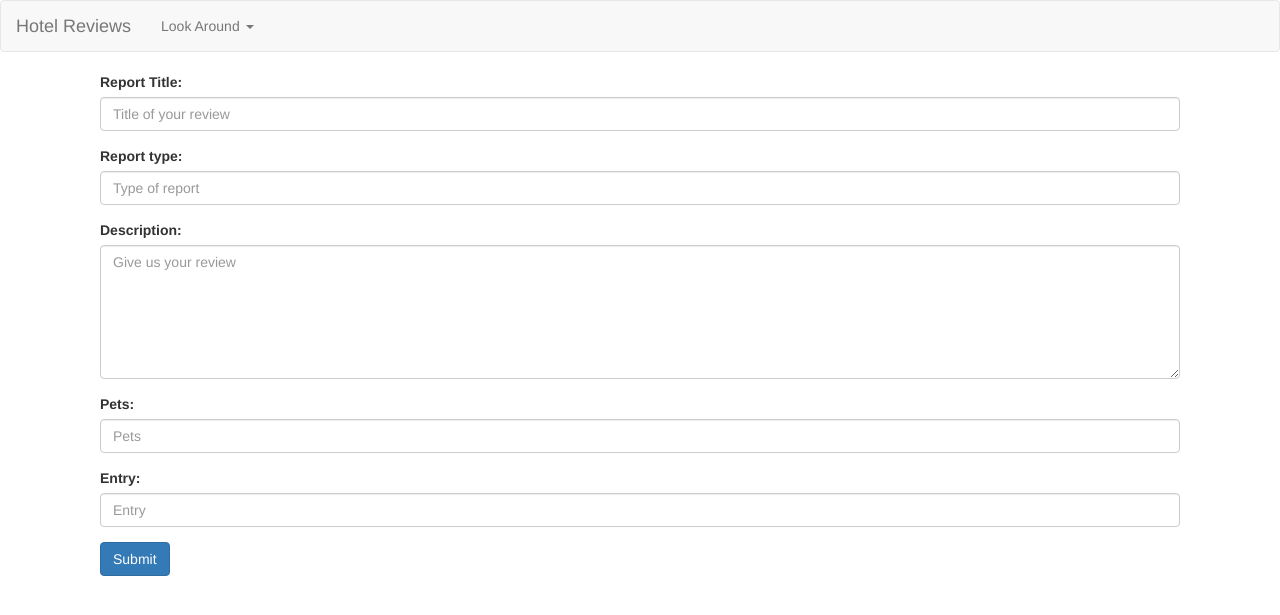
After one commit to Bruniz/WatchDoge_Backend, a Django app: page /add_report in a window 1280 px wide. The commit adds this page. Shown: the top 615 px of the page. Run offline with Django 3.2, Linux system fonts and the light colour scheme; some libraries are stand-ins or nearby versions.

Commit message:
Made changes to views and templates
Mainly for testing but you now can create a report in the browser that
is saved in datastore

```diff
--- a/watchdoge/urls.py
+++ b/watchdoge/urls.py
@@ -7,8 +7,8 @@ urlpatterns = [
     url(r'^admin/', admin.site.urls),
     url(r'^$', 'watchdogesite.views.home', name='home'),
     url(r'^about/', 'watchdogesite.views.about', name='about'),
-    url(r'^reviews/', 'watchdogesite.views.reviews', name='reviews'),
-    url(r'^add_review', 'watchdogesite.views.add_review', name='add_review'),
+    url(r'^reports/', 'watchdogesite.views.reports', name='reports'),
+    url(r'^add_report', 'watchdogesite.views.add_report', name='add_report'),
 
 #    url(r'^admin/', include(admin.site.urls)),
 ]
--- /dev/null
+++ b/watchdogesite/templates/add_report.html
@@ -0,0 +1,39 @@
+{% extends "base.html" %}
+
+
+{% block content %}
+    <form id='add_review' role='form' method='POST' action='/add_report'>
+    	{% csrf_token %}
+
+    	<div class='container-fluid'>
+	    	<div class='form-group col-lg-12'>
+	    		<label for="title">Report Title:</label>
+	    		<input type="text" class="form-control" id="title" name="title" placeholder="Title of your review">
+	  		</div>
+
+	  		<div class='form-group col-lg-12'>
+	    		<label for="title">Report type:</label>
+	    		<input type="text" class="form-control" id="location" name="type" placeholder="Type of report">
+	  		</div>
+
+	  		<div class='form-group col-lg-12'>
+	  			<label for="title">Description:</label>
+	  			<textarea class="form-control" rows="6" placeholder='Give us your review' name='desc' id='desc'></textarea>
+	  		</div>
+
+            <div class='form-group col-lg-12'>
+	    		<label for="pets">Pets:</label>
+	    		<input type="text" class="form-control" id="pets" name="pets" placeholder="Pets">
+	  		</div>
+            <div class='form-group col-lg-12'>
+	    		<label for="entry">Entry:</label>
+	    		<input type="text" class="form-control" id="entry" name="entry" placeholder="Entry">
+	  		</div>
+
+	    	<div class='form-group col-lg-12'>
+	  			<input type='submit' class='btn btn-primary' value='Submit' />
+	  		</div>
+	  	</div>
+
+    </form>
+{% endblock content %}
--- a/watchdogesite/templates/base.html
+++ b/watchdogesite/templates/base.html
@@ -31,7 +31,7 @@
 							          <ul class="dropdown-menu">
 							            <li><a href="{% url 'home' %}">Home</a></li>
 							            <li><a href="{% url 'about' %}">About</a></li>
-							            <li><a href="{% url 'reviews' %}">Reviews</a></li>
+							            <li><a href="{% url 'reports' %}">Reports</a></li>
 							          </ul>
 							        </li>
 							      </ul>
--- a/watchdogesite/views.py
+++ b/watchdogesite/views.py
@@ -1,7 +1,7 @@
 from django.shortcuts import render
 from django.shortcuts import redirect
 from google.appengine.ext import db
-from watchdogesite.models import Review
+from watchdogesite.models import Report
 
 import datetime
 import logging
@@ -18,19 +18,19 @@ def about(request):
     return render(request, "about.html")
 
 
-def reviews(request):
-    reviews = db.GqlQuery("SELECT * FROM Review")
-    logger.info(reviews)
-    return render(request, "reviews.html", {'reviews': reviews})
+def reports(request):
+    reports = db.GqlQuery("SELECT * FROM Report")
+    logger.info(reports)
+    return render(request, "reports.html", {'reports': reports})
 
 
-def add_review(request):
+def add_report(request):
     if request.method == 'POST':
         items = request.POST
-        r = Review(location=items['location'], description=items['review'], title=items['title'],
-                   star_rating=int(items['stars']))
+        r = Report(type=items['type'], description=items['desc'], title=items['title'],
+                   pets=items['pets'], entry=items['entry'])
         r.date = datetime.datetime.now().date()
         r.put()
-        return redirect('/reviews')
+        return redirect('/reports')
     else:
-        return render(request, 'add_review.html')
+        return render(request, 'add_report.html')
```
Also changed, not shown: watchdogesite/templates/add_review.html (deleted, +0 -37 lines), watchdogesite/templates/reports.html (added, +20 -0 lines), watchdogesite/templates/reviews.html (deleted, +0 -20 lines).
